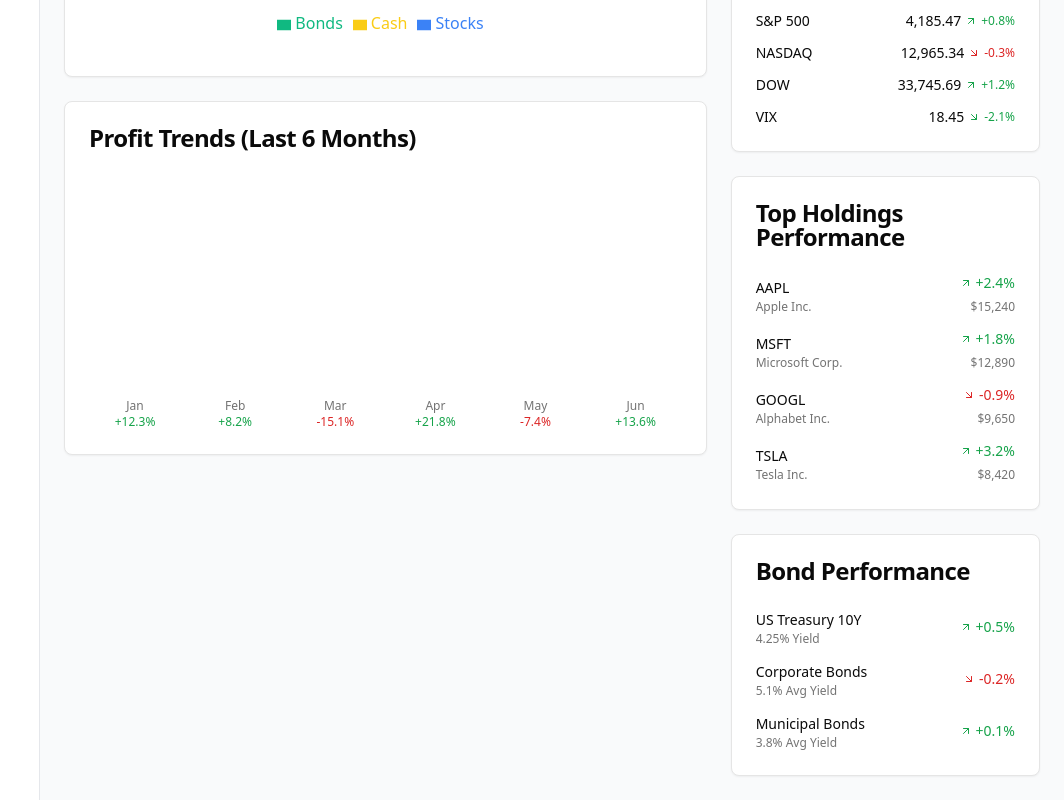
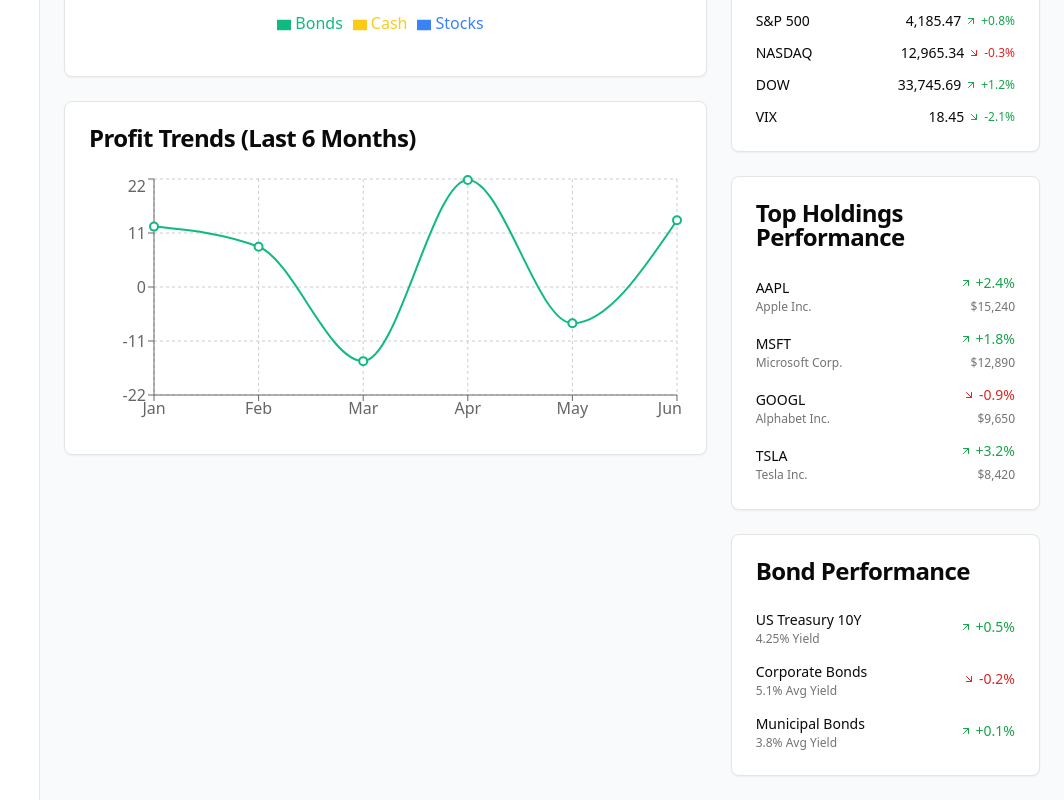
Before and after one commit to hyxONick/hsbc-training-frontend, a React (Vite) app: page /dashboard in a window 1280 px wide. Shown: the part 692-1492 px from the top of the page, without its empty margins (216-1280 px from the left). Built offline with nearby package versions, Linux system fonts and the light colour scheme.

Commit message:
add line chart for profit trends

```diff
--- a/src/pages/Dashboard.jsx
+++ b/src/pages/Dashboard.jsx
@@ -18,10 +18,21 @@
 } from "lucide-react"
 
 import { PieChart, Pie, Cell, Legend, Tooltip, ResponsiveContainer } from 'recharts'
+import { LineChart, Line, XAxis, YAxis, CartesianGrid } from 'recharts'
+
 const assetData = [
     { name: 'Stocks', value: 147402 },
     { name: 'Bonds', value: 79818 },
     { name: 'Cash', value: 18450 },
+]
+
+const profitTrendData = [
+  { month: "Jan", profit: 12.3 },
+  { month: "Feb", profit: 8.2 },
+  { month: "Mar", profit: -15.1 },
+  { month: "Apr", profit: 21.8 },
+  { month: "May", profit: -7.4 },
+  { month: "Jun", profit: 13.6 },
 ]
 
 const COLORS = ['#3B82F6', '#10B981', '#FACC15']  // 蓝、绿、黄
@@ -198,32 +209,20 @@
                     <CardTitle>Profit Trends (Last 6 Months)</CardTitle>
                   </CardHeader>
                   <CardContent>
-                    <div className="h-64 flex items-end justify-between space-x-2">
-                      {[
-                        { month: "Jan", value: 85, profit: 12.3 },
-                        { month: "Feb", value: 92, profit: 8.2 },
-                        { month: "Mar", value: 78, profit: -15.1 },
-                        { month: "Apr", value: 95, profit: 21.8 },
-                        { month: "May", value: 88, profit: -7.4 },
-                        { month: "Jun", value: 100, profit: 13.6 },
-                      ].map((item, index) => (
-                        <div key={index} className="flex flex-col items-center flex-1">
-                          <div
-                            className={`w-full rounded-t ${item.profit > 0 ? "bg-green-500" : "bg-red-500"} mb-2`}
-                            style={{ height: `${item.value}%` }}
-                          ></div>
-                          <span className="text-xs text-muted-foreground">{item.month}</span>
-                          <span
-                            className={`text-xs font-medium ${item.profit > 0 ? "text-green-600" : "text-red-600"}`}
-                          >
-                            {item.profit > 0 ? "+" : ""}
-                            {item.profit}%
-                          </span>
-                        </div>
-                      ))}
+                    <div className="h-64 w-full">
+                      <ResponsiveContainer width="100%" height="100%">
+                        <LineChart data={profitTrendData}>
+                          <CartesianGrid strokeDasharray="3 3" />
+                          <XAxis dataKey="month" />
+                          <YAxis />
+                          <Tooltip />
+                          <Line type="monotone" dataKey="profit" stroke="#10B981" strokeWidth={2} dot={{ r: 4 }} />
+                        </LineChart>
+                      </ResponsiveContainer>
                     </div>
                   </CardContent>
                 </Card>
+
               </div>
 
               {/* Right Column */}
```
